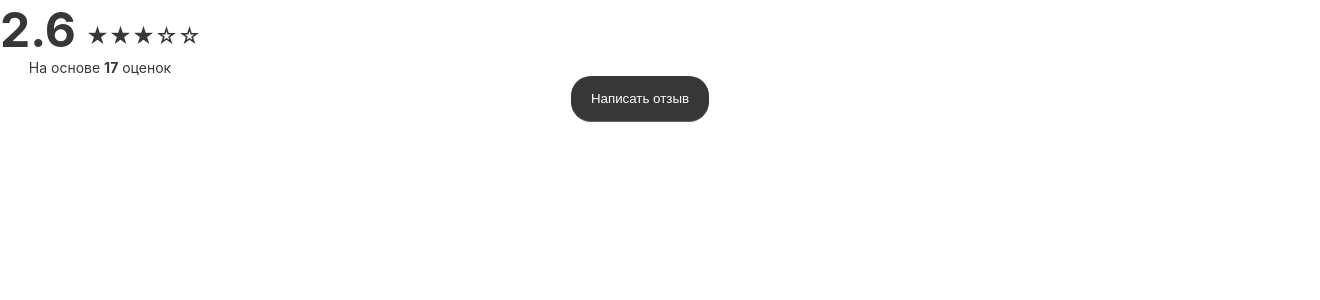
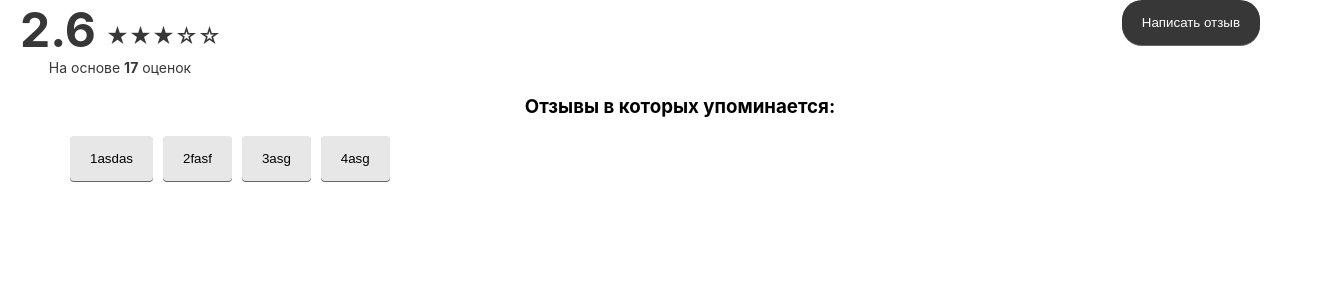
Before and after one commit to ArseniyXaoc/test_work_app, a React (Create React App) app: page / in a window 1280 px wide. Shown: the top 300 px of the page, 1320 px wide, since content can reach past the window. Built offline with nearby package versions, Linux system fonts and the light colour scheme.

Commit message:
feat: mentioning

```diff
--- a/package.json
+++ b/package.json
@@ -8,6 +8,7 @@
     "@testing-library/user-event": "^12.8.3",
     "@types/jest": "^26.0.24",
     "@types/node": "^12.20.17",
+    "@types/node-sass": "^4.11.2",
     "@types/react": "^17.0.15",
     "@types/react-dom": "^17.0.9",
     "node-sass": "^6.0.1",
--- a/src/CONSTANTS.ts
+++ b/src/CONSTANTS.ts
@@ -1,3 +1,10 @@
-const RAITING_MUX = 5;
+const RAITING_MUX = 5
 
-export {RAITING_MUX};
+const WRAPPER = {
+    width:'100%',
+    margin: '0 auto',
+    maxWidth: '1280px',
+    padding: '0 20px',
+}
+
+export {RAITING_MUX, WRAPPER};
--- a/src/components/App.scss
+++ b/src/components/App.scss
@@ -1,16 +1,6 @@
 .App {
   text-align: center;
-}
-
-.App-logo {
-  height: 40vmin;
-  pointer-events: none;
-}
-
-@media (prefers-reduced-motion: no-preference) {
-  .App-logo {
-    animation: App-logo-spin infinite 20s linear;
-  }
+  display: flex;
 }
 
 .App-header {
@@ -28,11 +18,15 @@
   color: #61dafb;
 }
 
-@keyframes App-logo-spin {
-  from {
-    transform: rotate(0deg);
-  }
-  to {
-    transform: rotate(360deg);
-  }
+.header {
+  justify-content: space-between;
+  display: flex;
+  flex: 1 1;
 }
+
+.wrapper {
+  width: 100%;
+  margin: 0 auto;
+  max-width: 1280px;
+  padding: 0 20px;
+}
--- a/src/components/App.tsx
+++ b/src/components/App.tsx
@@ -1,11 +1,25 @@
 import React from 'react';
+import { WRAPPER } from '../CONSTANTS';
 import './App.scss';
 import Raiting from './raiting/Raiting';
+import Filter from './filter/Filter'
 
 function App() {
   return (
     <div className="App">
-      <header><Raiting raiting_number = {2.6} size_of_grade={17}/> <button className='button'>Написать отзыв</button> </header>
+      <div style={WRAPPER}>
+        <header className='header'>
+          <Raiting raiting_number={2.6} size_of_grade={17} />
+          <div className='button-wrapper'>
+            <button className='button'>Написать отзыв</button>
+          </div>
+        </header>
+        <main>
+          <div style={WRAPPER}>
+            <Filter filter_theme = {['1asdas','2fasf','3asg','4asg']}/>
+          </div>
+        </main>
+      </div>
 
     </div>
   );
--- /dev/null
+++ b/src/components/filter/Filter.scss
@@ -0,0 +1,19 @@
+.filter {
+    display: flex;
+    flex-wrap: wrap;
+    &-button {
+        background-color: rgb(231, 231, 231);
+        border: none;
+        color: rgb(0, 0, 0);
+        padding: 15px 20px;
+        border-radius: 4px;
+        cursor: pointer;
+        transition: background-color 0.5s;
+        box-shadow: 0 1px #666;
+        margin-left: 10px;
+
+        &:hover {
+            background-color: rgb(109, 109, 109);
+        }
+    }
+}
--- /dev/null
+++ b/src/components/filter/Filter.tsx
@@ -0,0 +1,23 @@
+
+import { WRAPPER } from '../../CONSTANTS';
+import './Filter.scss';
+
+interface IFilter {
+    filter_theme: String[];
+}
+
+function Filter({ filter_theme }: IFilter) {
+    return (
+        <div style={WRAPPER}>
+            <h3>Отзывы в которых упоминается:</h3>
+            <div className='filter'>
+                {filter_theme.map(item => {
+                   return <button className='filter-button'>{item}</button>
+                })}
+            </div>
+        </div>
+    );
+
+}
+
+export default Filter;
--- a/src/components/raiting/Raiting.scss
+++ b/src/components/raiting/Raiting.scss
@@ -31,7 +31,6 @@
     background-color: rgb(56, 55, 55);
     border: none;
     color: white;
-    ;
     padding: 15px 20px;
     border-radius: 20px;
     cursor: pointer;
@@ -39,7 +38,6 @@
     box-shadow: 0 1px #666;
     &:hover {
         background-color: rgb(109, 109, 109);
-
     }
 
     &:active {
--- a/src/components/raiting/Raiting.tsx
+++ b/src/components/raiting/Raiting.tsx
@@ -1,7 +1,5 @@
-import React from "react";
 import { RAITING_MUX } from "../../CONSTANTS";
 import './Raiting.scss';
-
 
 interface IRaiting {
     raiting_number: number;
```
Also changed, not shown: 1 other file (tests, documents, lock files or other folders).
